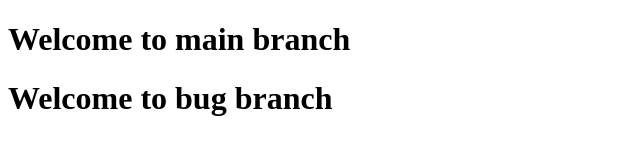
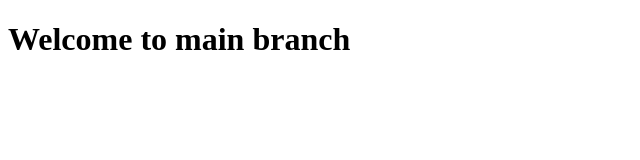
Before and after one commit to lixdroid-sys/exam, a plain HTML site: page index.html in a window 1280 px wide. Shown: the whole page, without its empty margins (0-640 px from the left). Drawn offline with Linux system fonts and the light colour scheme.

Commit message:
fix con1

```diff
--- a/index.html
+++ b/index.html
@@ -7,6 +7,6 @@
 </head>
 <body>
     <h1>Welcome to main branch</h1>
-    <h1>Welcome to bug branch</h1>
+
 </body>
 </html>
```
